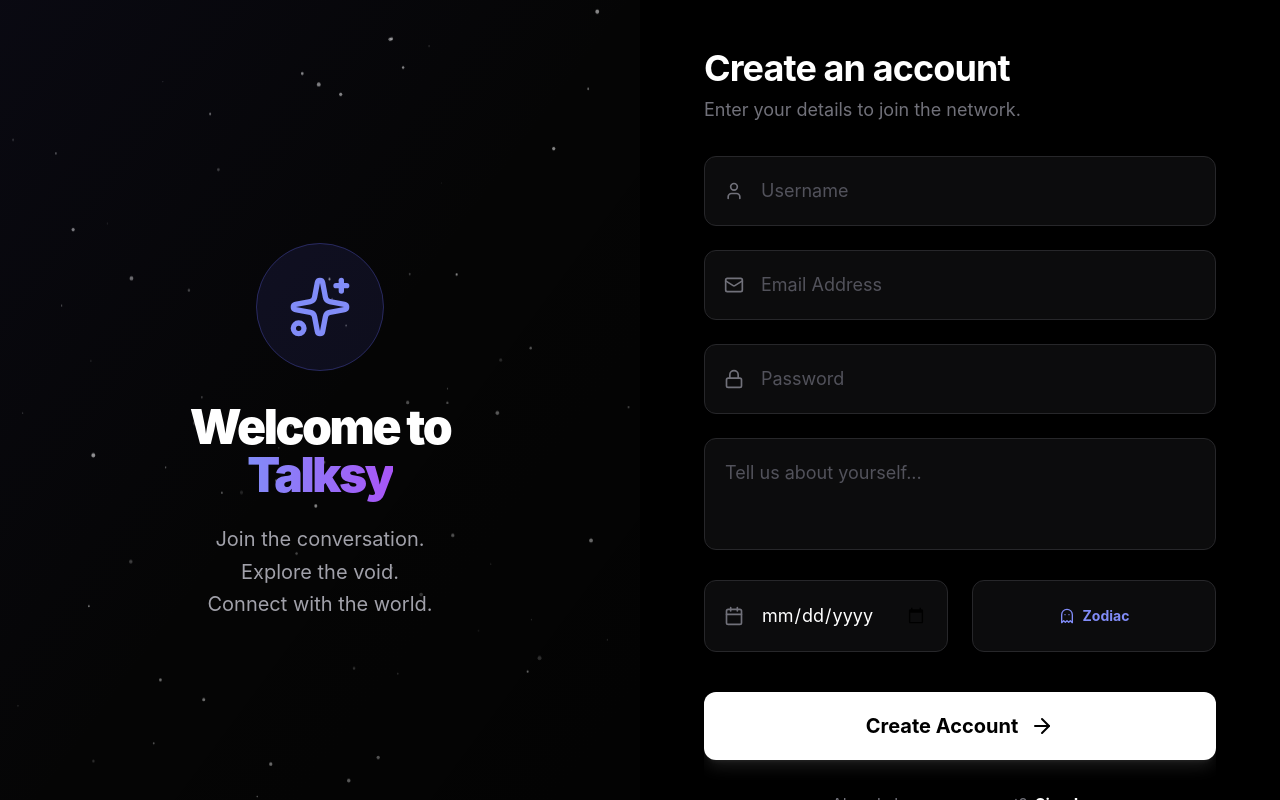
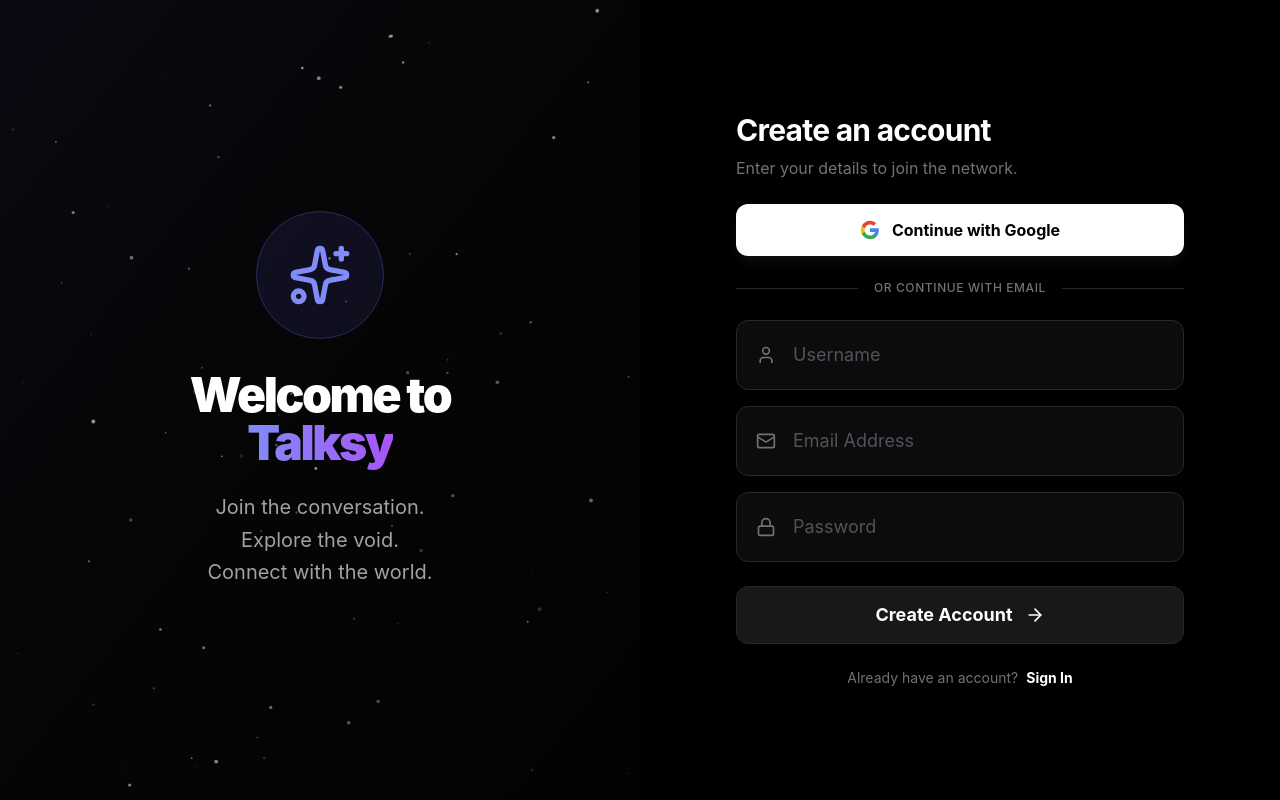
Before and after one commit to Z3RFLO/Talksydesign, a React (Vite) app: page /profile in a window 1280 px wide. Both pictures are taken after a click on the button "Sign Up". Built offline with nearby package versions, Linux system fonts and the light colour scheme.

Commit message:
login page ui work

```diff
--- a/src/pages/AuthPage.tsx
+++ b/src/pages/AuthPage.tsx
@@ -1,36 +1,8 @@
 import { useState, useEffect, useRef, ChangeEvent, FormEvent } from 'react';
 import {
-    ArrowRight, User, Lock, Mail, Calendar,
-    Ghost, Sparkles, Share2,
-    Heart, MessageCircle, LucideIcon
+    ArrowRight, User, Lock, Mail, LucideIcon,
+    Heart, MessageCircle, Share2, Sparkles
 } from 'lucide-react';
-
-/* --- HELPER: ZODIAC CALCULATOR --- */
-interface ZodiacSign {
-    name: string;
-    symbol: string;
-}
-
-const getZodiacSign = (dateString: string): ZodiacSign | null => {
-    if (!dateString) return null;
-    const date = new Date(dateString);
-    const day = date.getDate();
-    const month = date.getMonth() + 1;
-
-    if ((month === 1 && day <= 20) || (month === 12 && day >= 22)) return { name: "Capricorn", symbol: "♑" };
-    if ((month === 1 && day >= 21) || (month === 2 && day <= 18)) return { name: "Aquarius", symbol: "♒" };
-    if ((month === 2 && day >= 19) || (month === 3 && day <= 20)) return { name: "Pisces", symbol: "♓" };
-    if ((month === 3 && day >= 21) || (month === 4 && day <= 19)) return { name: "Aries", symbol: "♈" };
-    if ((month === 4 && day >= 20) || (month === 5 && day <= 20)) return { name: "Taurus", symbol: "♉" };
-    if ((month === 5 && day >= 21) || (month === 6 && day <= 20)) return { name: "Gemini", symbol: "♊" };
-    if ((month === 6 && day >= 21) || (month === 7 && day <= 22)) return { name: "Cancer", symbol: "♋" };
-    if ((month === 7 && day >= 23) || (month === 8 && day <= 22)) return { name: "Leo", symbol: "♌" };
-    if ((month === 8 && day >= 23) || (month === 9 && day <= 22)) return { name: "Virgo", symbol: "♍" };
-    if ((month === 9 && day >= 23) || (month === 10 && day <= 22)) return { name: "Libra", symbol: "♎" };
-    if ((month === 10 && day >= 23) || (month === 11 && day <= 21)) return { name: "Scorpio", symbol: "♏" };
-    if ((month === 11 && day >= 22) || (month === 12 && day <= 21)) return { name: "Sagittarius", symbol: "♐" };
-    return null;
-};
 
 /* --- COMPONENT: LIVE VOID BACKGROUND --- */
 const LiveBackground = () => {
@@ -178,6 +150,16 @@
     );
 };
 
+/* --- ASSET: GOOGLE ICON --- */
+const GoogleIcon = () => (
+    <svg width="20" height="20" viewBox="0 0 24 24" xmlns="http://www.w3.org/2000/svg">
+        <path d="M22.56 12.25c0-.78-.07-1.53-.2-2.25H12v4.26h5.92c-.26 1.37-1.04 2.53-2.21 3.31v2.77h3.57c2.08-1.92 3.28-4.74 3.28-8.09z" fill="#4285F4" />
+        <path d="M12 23c2.97 0 5.46-.98 7.28-2.66l-3.57-2.77c-.98.66-2.23 1.06-3.71 1.06-2.86 0-5.29-1.93-6.16-4.53H2.18v2.84C3.99 20.53 7.7 23 12 23z" fill="#34A853" />
+        <path d="M5.84 14.09c-.22-.66-.35-1.36-.35-2.09s.13-1.43.35-2.09V7.07H2.18C1.43 8.55 1 10.22 1 12s.43 3.45 1.18 4.93l2.85-2.22.81-.62z" fill="#FBBC05" />
+        <path d="M12 5.38c1.62 0 3.06.56 4.21 1.64l3.15-3.15C17.45 2.09 14.97 1 12 1 7.7 1 3.99 3.47 2.18 7.07l3.66 2.84c.87-2.6 3.3-4.53 6.16-4.53z" fill="#EA4335" />
+    </svg>
+);
+
 interface AuthPageProps {
     onLogin: (user: any) => void;
 }
@@ -190,19 +172,10 @@
     const [formData, setFormData] = useState({
         username: '',
         email: '',
-        password: '',
-        bio: '',
-        birthday: '',
-        gender: 'Prefer not to say',
-        language: 'English',
-        location: '',
-        origin: '',
-        education: ''
+        password: ''
     });
 
-    const zodiac = getZodiacSign(formData.birthday);
-
-    const handleChange = (e: ChangeEvent<HTMLInputElement | HTMLTextAreaElement>) => {
+    const handleChange = (e: ChangeEvent<HTMLInputElement>) => {
         setFormData({ ...formData, [e.target.name]: e.target.value });
     };
 
@@ -228,8 +201,8 @@
             const user = {
                 ...formData,
                 username: formData.username || "Design God",
-                bio: formData.bio || "Digital minimalist.",
-                birthday: formData.birthday || "2000-01-01"
+                bio: "Digital minimalist.",
+                birthday: "2000-01-01" // Defaults for now
             };
             onLogin(user);
         }, 1500);
@@ -266,26 +239,46 @@
             <div className="w-full lg:w-1/2 flex items-center justify-center p-6 lg:p-12 relative">
                 <div className="absolute inset-0 lg:hidden bg-[url('https://grainy-gradients.vercel.app/noise.svg')] opacity-5 pointer-events-none"></div>
 
-                <div className="w-full max-w-lg space-y-8">
+                <div className="w-full max-w-md space-y-6">
 
                     {/* Header */}
                     <div className="text-center lg:text-left">
-                        <div className="lg:hidden mb-8 inline-block">
+                        <div className="lg:hidden mb-6 inline-block">
                             <h1 className="text-4xl font-black text-white tracking-tighter">Talksy<span className="text-indigo-500">.</span></h1>
                         </div>
 
                         <div className={`transition-all duration-500 ease-in-out transform ${isAnimating ? 'opacity-0 translate-y-4' : 'opacity-100 translate-y-0'}`}>
-                            <h2 className="text-4xl font-bold text-white mb-2 tracking-tight">
+                            <h2 className="text-3xl font-bold text-white mb-2 tracking-tight">
                                 {isSignup ? "Create an account" : "Welcome back"}
                             </h2>
-                            <p className="text-zinc-500 text-lg">
+                            <p className="text-zinc-500 text-base">
                                 {isSignup ? "Enter your details to join the network." : "Please enter your details to sign in."}
                             </p>
                         </div>
                     </div>
 
+                    {/* --- GOOGLE BUTTON (TOP) --- */}
+                    <button
+                        type="button"
+                        onClick={() => alert("Google Auth coming soon!")}
+                        className="w-full py-3.5 bg-white text-black rounded-xl flex items-center justify-center gap-3 font-bold text-base hover:bg-zinc-200 transition-all active:scale-[0.98] shadow-lg shadow-white/5"
+                    >
+                        <GoogleIcon />
+                        Continue with Google
+                    </button>
+
+                    {/* --- DIVIDER --- */}
+                    <div className="relative flex items-center justify-center">
+                        <div className="absolute inset-0 flex items-center">
+                            <div className="w-full border-t border-zinc-800"></div>
+                        </div>
+                        <div className="relative bg-black px-4 text-xs text-zinc-500 font-medium uppercase tracking-wider">
+                            Or continue with email
+                        </div>
+                    </div>
+
                     {/* Form Container */}
-                    <div className="relative overflow-hidden min-h-[400px]">
+                    <div className="relative overflow-hidden">
                         <form onSubmit={handleSubmit} className={`transition-all duration-500 ease-in-out transform ${isAnimating
                             ? (slideDirection === 'left' ? '-translate-x-[20%] opacity-0' : 'translate-x-[20%] opacity-0')
                             : 'translate-x-0 opacity-100'
@@ -293,7 +286,7 @@
 
                             {/* --- LOGIN FIELDS --- */}
                             {!isSignup && (
-                                <div className="space-y-6 animate-in fade-in slide-in-from-right-4 duration-500">
+                                <div className="space-y-4 animate-in fade-in slide-in-from-right-4 duration-500">
                                     <InputField
                                         icon={Mail}
                                         type="email"
@@ -306,7 +299,7 @@
                                         placeholder="Password"
                                         required
                                     />
-                                    <div className="flex justify-between items-center">
+                                    <div className="flex justify-between items-center pt-1">
                                         <label className="flex items-center gap-2 text-sm text-zinc-400 cursor-pointer hover:text-white transition-colors">
                                             <input type="checkbox" className="rounded border-zinc-700 bg-zinc-800 text-indigo-500 focus:ring-indigo-500/20" />
                                             Remember me
@@ -316,10 +309,9 @@
                                 </div>
                             )}
 
-                            {/* --- SIGNUP FIELDS --- */}
+                            {/* --- SIGNUP FIELDS (COMPACT) --- */}
                             {isSignup && (
-                                <div className="space-y-6 animate-in fade-in slide-in-from-right-4 duration-500">
-                                    <div className="grid grid-cols-1 gap-6">
+                                <div className="space-y-4 animate-in fade-in slide-in-from-right-4 duration-500">
                                     <InputField
                                         icon={User}
                                         name="username"
@@ -344,43 +336,21 @@
                                         required
                                     />
                                 </div>
-
-                                    <div className="relative group">
-                                        <textarea
-                                            name="bio"
-                                            placeholder="Tell us about yourself..."
-                                            className="w-full bg-zinc-900/50 border border-zinc-800 rounded-xl p-5 pl-5 text-white placeholder:text-zinc-600 outline-none focus:border-indigo-500 focus:bg-zinc-900 transition-all resize-none h-28 text-lg"
-                                            onChange={handleChange}
-                                        />
-                                    </div>
-
-                                    <div className="grid grid-cols-2 gap-6">
-                                        <InputField
-                                            icon={Calendar}
-                                            name="birthday"
-                                            type="date"
-                                            onChange={handleChange}
-                                        />
-                                        <div className="bg-zinc-900/50 border border-zinc-800 rounded-xl flex items-center justify-center gap-2 text-indigo-400 font-bold text-sm">
-                                            {zodiac ? <>{zodiac.symbol} {zodiac.name}</> : <><Ghost size={16} /> Zodiac</>}
-                                        </div>
-                                    </div>
-                                </div>
                             )}
 
                             {/* --- SUBMIT BUTTON --- */}
                             <button
                                 id="auth-btn"
                                 type="submit"
-                                className="w-full py-5 bg-white text-black font-bold rounded-xl text-xl hover:bg-zinc-200 active:scale-[0.98] transition-all duration-200 flex items-center justify-center gap-3 mt-10 shadow-lg shadow-white/10"
+                                className="w-full py-3.5 bg-zinc-900 border border-zinc-800 text-white font-bold rounded-xl text-lg hover:bg-zinc-800 hover:border-zinc-700 active:scale-[0.98] transition-all duration-200 flex items-center justify-center gap-3 mt-6"
                             >
                                 {isSignup ? "Create Account" : "Sign In"}
-                                <ArrowRight size={24} />
+                                <ArrowRight size={20} />
                             </button>
 
                             {/* --- TOGGLE --- */}
-                            <div className="mt-8 text-center">
-                                <p className="text-zinc-500 text-base">
+                            <div className="mt-6 text-center">
+                                <p className="text-zinc-500 text-sm">
                                     {isSignup ? "Already have an account?" : "Don't have an account?"}
                                     <button
                                         type="button"
--- a/src/pages/Profile.tsx
+++ b/src/pages/Profile.tsx
@@ -24,18 +24,18 @@
     const [isEditModalOpen, setIsEditModalOpen] = useState(false);
 
     const [profile, setProfile] = useState<ProfileData>({
-        name: "Design God",
-        handle: "@visuals",
-        avatar: "D",
-        bio: "Dark mode isn't just about black backgrounds. It's about hierarchy.",
-        currentCity: "Neo Tokyo",
-        birthCity: "Kyoto",
-        birthday: "1998-11-24",
-        zodiac: "Sagittarius",
+        name: "user",
+        handle: "@user",
+        avatar: "u",
+        bio: "---------",
+        currentCity: "",
+        birthCity: "",
+        birthday: "2000-00-00",
+        zodiac: "",
         gender: "Male",
-        language: "English, Japanese",
-        education: "School of Visual Arts",
-        connections: "1,842",
+        language: "",
+        education: "",
+        connections: "0",
         location: "", // Added to match ProfileData interface
         origin: ""    // Added to match ProfileData interface
     });
@@ -124,13 +124,13 @@
                         onClick={() => setActiveTab('posts')}
                         className={`px-8 py-3 rounded-full text-sm font-bold flex items-center gap-2 transition-all duration-300 ${activeTab === 'posts' ? 'bg-white text-black shadow-lg scale-105' : 'text-gray-500 hover:text-white'}`}
                     >
-                        <Grid size={16} /> My Broadcasts
+                        <Grid size={16} /> Broadcasts
                     </button>
                     <button
                         onClick={() => setActiveTab('identity')}
                         className={`px-8 py-3 rounded-full text-sm font-bold flex items-center gap-2 transition-all duration-300 ${activeTab === 'identity' ? 'bg-white text-black shadow-lg scale-105' : 'text-gray-500 hover:text-white'}`}
                     >
-                        <List size={16} /> Identity Matrix
+                        <List size={16} /> Info
                     </button>
                 </div>
             </div>
```
Lines whose indentation alone changed are shown as unchanged.
